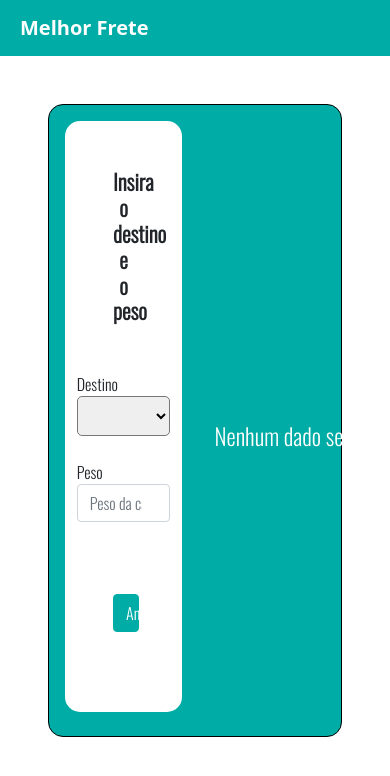
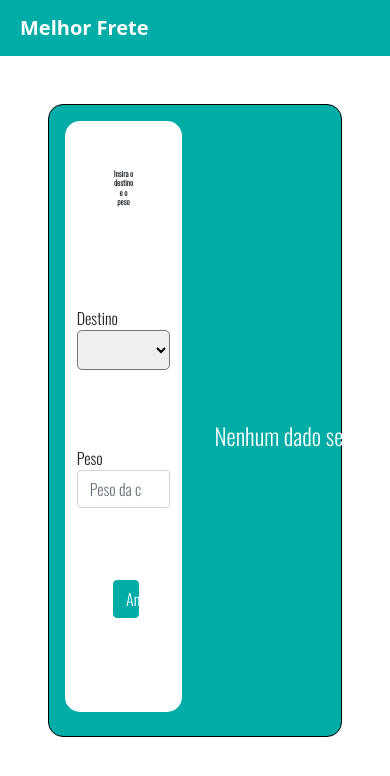
Before and after one commit to caduce3/Desafio-CoorLab, a Vue app in the folder code/: page / in a window 390 px wide. Shown: the top 776 px of the page. Built offline with nearby package versions, Linux system fonts and the light colour scheme; data requests are answered from the project's data file.

Commit message:
Deixando h4 responsivo

```diff
--- a/code/src/components/FormularioOne.vue
+++ b/code/src/components/FormularioOne.vue
@@ -1,7 +1,7 @@
 <template>
     <div id='container-form' class='m-5 p-3'>
         <b-form @submit="onSubmit" @reset="onReset" v-if="show" id='base-form'>
-            <h4 class="m-5">Insira o destino e o peso</h4>
+            <h4 class="m-5" >Insira o destino e o peso</h4>
             <b-form-group id="input-group-3" label="Destino" label-for="input-3" class="mb-4">
             <b-form-select
                 id="input-3"
@@ -301,6 +301,7 @@ button:hover {
 h4 {
   font-weight: bold;
   text-align: center;
+  font-size: 2vw;
 }
 
 #div-visible {
```
